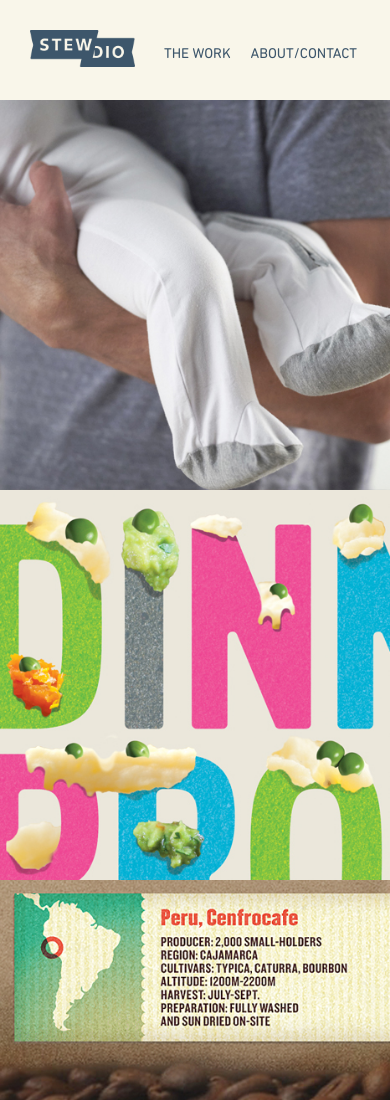
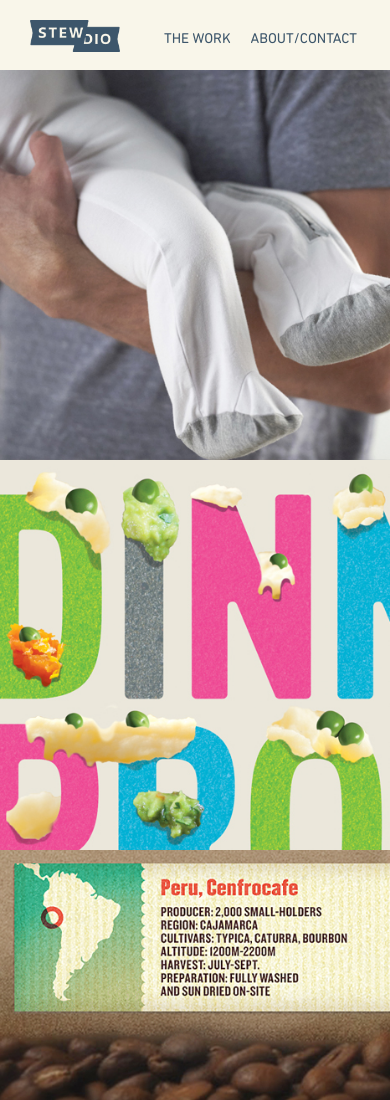
Before and after one commit to stewdioland/stewdioland.github.io, a plain HTML site: page index.html in a window 390 px wide. Shown: the top 1100 px of the page. Drawn offline with Linux system fonts and the light colour scheme; a web font is replaced by a local one.

Commit message:
Adding my existing site.

```diff
--- a/css/main.css
+++ b/css/main.css
@@ -614,15 +614,15 @@ h5, h6          { font-weight: bolder }*/
 
     header {
       height: 120px;
-      margin-bottom: -40px;
+      margin-bottom: -70px;
 
     }
 
     header .logo{
-      width: 105px;
+      width: 90px;
       display: inline-block;
       margin: 0 auto;
-      padding: 30px 10px 0px 30px;
+      padding: 20px 10px 0px 30px;
       text-align: center;
     }
 
@@ -632,7 +632,7 @@ h5, h6          { font-weight: bolder }*/
         display: inline-block;
         list-style: none;
         margin: 0 auto;
-        padding: 45px 25px 0 0;
+        padding: 30px 25px 0 0;
     }
 
     header nav ul li a{
```
